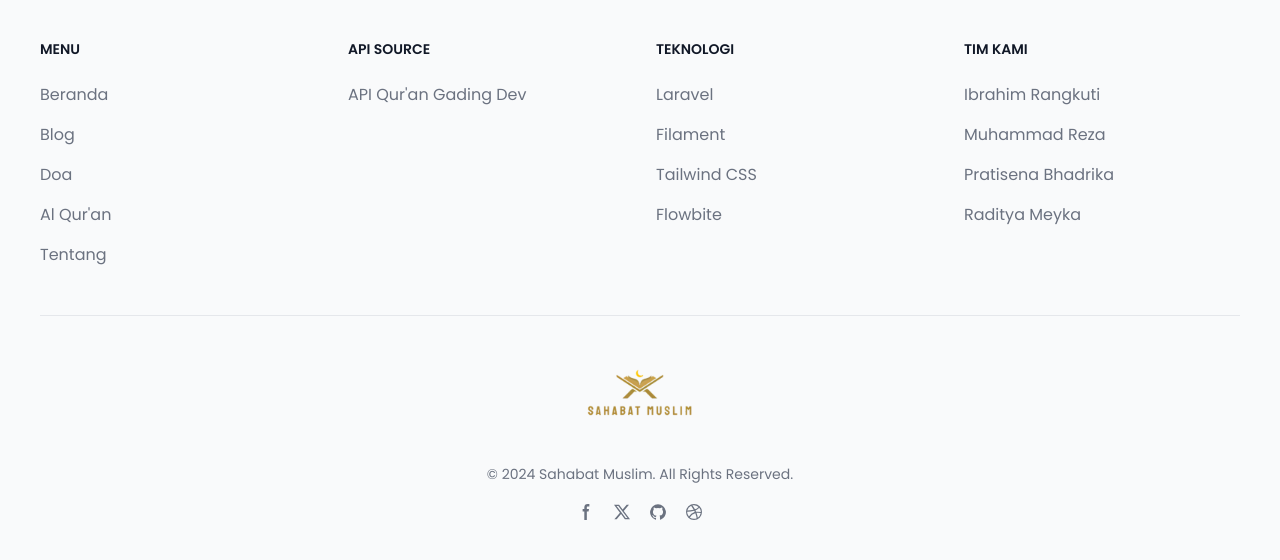
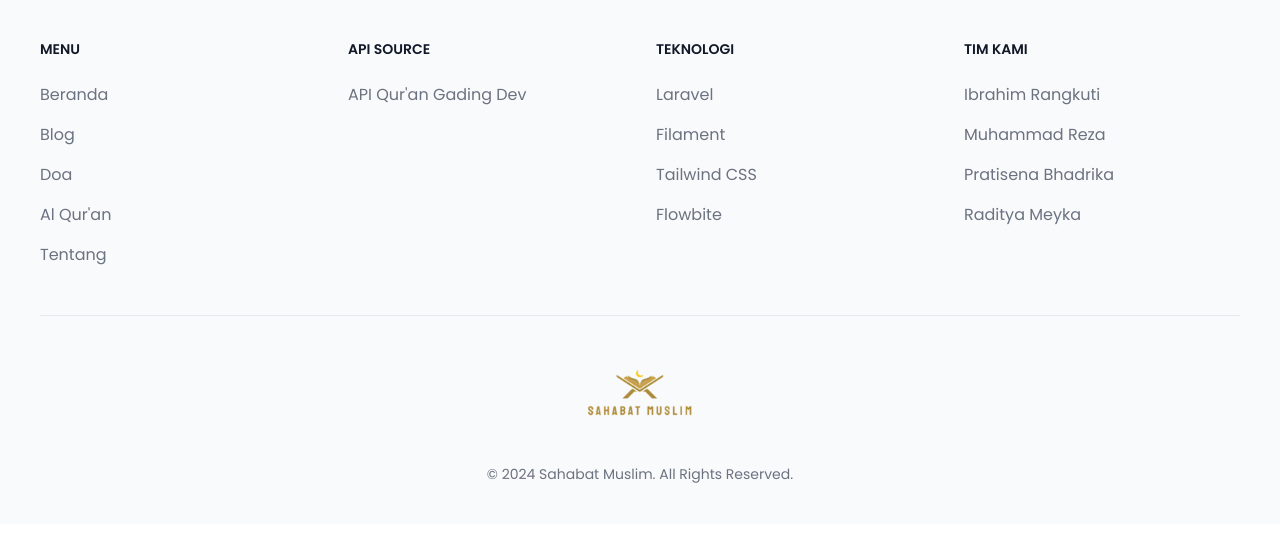
Before and after one commit to ibrahimrangkuti/sahabatmuslim, a Laravel app: page /blog in a window 1280 px wide. Shown: the part 365-925 px from the top of the page. After the commit the page ends 848 px from the top, so only its background shows below. Run offline with Laravel 10, Linux system fonts and the light colour scheme; data that the repository does not hold is empty; style sheets or scripts are compiled from the project's sources; some libraries are stand-ins or nearby versions.

Commit message:
update: footer

```diff
--- a/resources/views/components/footer.blade.php
+++ b/resources/views/components/footer.blade.php
@@ -73,51 +73,6 @@
             <span class="block text-sm text-center text-gray-500 dark:text-gray-400">© 2024 <a
                     href="{{ route('home') }}" class="hover:underline">Sahabat Muslim</a>. All Rights Reserved.
             </span>
-            <ul class="flex justify-center mt-5 space-x-5">
-                <li>
-                    <a href="#"
-                        class="text-gray-500 hover:text-gray-900 dark:hover:text-white dark:text-gray-400">
-                        <svg class="h-4 w-4" aria-hidden="true" xmlns="http://www.w3.org/2000/svg" fill="currentColor"
-                            viewBox="0 0 8 19">
-                            <path fill-rule="evenodd"
-                                d="M6.135 3H8V0H6.135a4.147 4.147 0 0 0-4.142 4.142V6H0v3h2v9.938h3V9h2.021l.592-3H5V3.591A.6.6 0 0 1 5.592 3h.543Z"
-                                clip-rule="evenodd" />
-                        </svg>
-                    </a>
-                </li>
-                <li>
-                    <a href="#"
-                        class="text-gray-500 hover:text-gray-900 dark:hover:text-white dark:text-gray-400">
-                        <svg class="w-4 h-4" aria-hidden="true" xmlns="http://www.w3.org/2000/svg" fill="none"
-                            viewBox="0 0 20 20">
-                            <path fill="currentColor"
-                                d="M12.186 8.672 18.743.947h-2.927l-5.005 5.9-4.44-5.9H0l7.434 9.876-6.986 8.23h2.927l5.434-6.4 4.82 6.4H20L12.186 8.672Zm-2.267 2.671L8.544 9.515 3.2 2.42h2.2l4.312 5.719 1.375 1.828 5.731 7.613h-2.2l-4.699-6.237Z" />
-                        </svg>
-                    </a>
-                </li>
-                <li>
-                    <a href="https://github.com/ibrahimrangkuti"
-                        class="text-gray-500 hover:text-gray-900 dark:hover:text-white dark:text-gray-400">
-                        <svg class="w-4 h-4" aria-hidden="true" xmlns="http://www.w3.org/2000/svg" fill="currentColor"
-                            viewBox="0 0 20 20">
-                            <path fill-rule="evenodd"
-                                d="M10 .333A9.911 9.911 0 0 0 6.866 19.65c.5.092.678-.215.678-.477 0-.237-.01-1.017-.014-1.845-2.757.6-3.338-1.169-3.338-1.169a2.627 2.627 0 0 0-1.1-1.451c-.9-.615.07-.6.07-.6a2.084 2.084 0 0 1 1.518 1.021 2.11 2.11 0 0 0 2.884.823c.044-.503.268-.973.63-1.325-2.2-.25-4.516-1.1-4.516-4.9A3.832 3.832 0 0 1 4.7 7.068a3.56 3.56 0 0 1 .095-2.623s.832-.266 2.726 1.016a9.409 9.409 0 0 1 4.962 0c1.89-1.282 2.717-1.016 2.717-1.016.366.83.402 1.768.1 2.623a3.827 3.827 0 0 1 1.02 2.659c0 3.807-2.319 4.644-4.525 4.889a2.366 2.366 0 0 1 .673 1.834c0 1.326-.012 2.394-.012 2.72 0 .263.18.572.681.475A9.911 9.911 0 0 0 10 .333Z"
-                                clip-rule="evenodd" />
-                        </svg>
-                    </a>
-                </li>
-                <li>
-                    <a href="#"
-                        class="text-gray-500 hover:text-gray-900 dark:hover:text-white dark:text-gray-400">
-                        <svg class="w-4 h-4" aria-hidden="true" xmlns="http://www.w3.org/2000/svg" fill="currentColor"
-                            viewBox="0 0 20 20">
-                            <path fill-rule="evenodd"
-                                d="M10 0a10 10 0 1 0 10 10A10.009 10.009 0 0 0 10 0Zm6.613 4.614a8.523 8.523 0 0 1 1.93 5.32 20.094 20.094 0 0 0-5.949-.274c-.059-.149-.122-.292-.184-.441a23.879 23.879 0 0 0-.566-1.239 11.41 11.41 0 0 0 4.769-3.366ZM8 1.707a8.821 8.821 0 0 1 2-.238 8.5 8.5 0 0 1 5.664 2.152 9.608 9.608 0 0 1-4.476 3.087A45.758 45.758 0 0 0 8 1.707ZM1.642 8.262a8.57 8.57 0 0 1 4.73-5.981A53.998 53.998 0 0 1 9.54 7.222a32.078 32.078 0 0 1-7.9 1.04h.002Zm2.01 7.46a8.51 8.51 0 0 1-2.2-5.707v-.262a31.64 31.64 0 0 0 8.777-1.219c.243.477.477.964.692 1.449-.114.032-.227.067-.336.1a13.569 13.569 0 0 0-6.942 5.636l.009.003ZM10 18.556a8.508 8.508 0 0 1-5.243-1.8 11.717 11.717 0 0 1 6.7-5.332.509.509 0 0 1 .055-.02 35.65 35.65 0 0 1 1.819 6.476 8.476 8.476 0 0 1-3.331.676Zm4.772-1.462A37.232 37.232 0 0 0 13.113 11a12.513 12.513 0 0 1 5.321.364 8.56 8.56 0 0 1-3.66 5.73h-.002Z"
-                                clip-rule="evenodd" />
-                        </svg>
-                    </a>
-                </li>
-            </ul>
         </div>
     </div>
 </footer>
```
